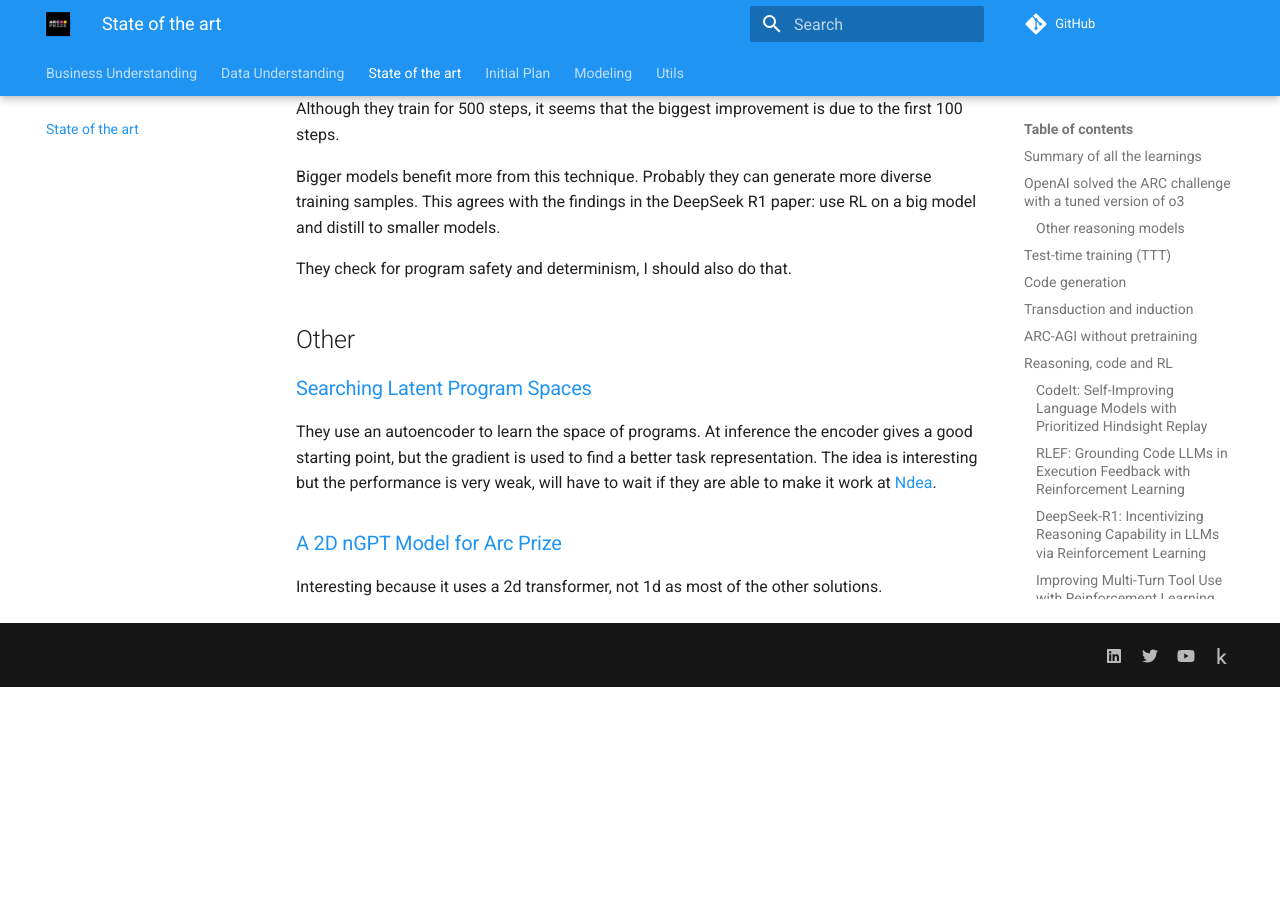
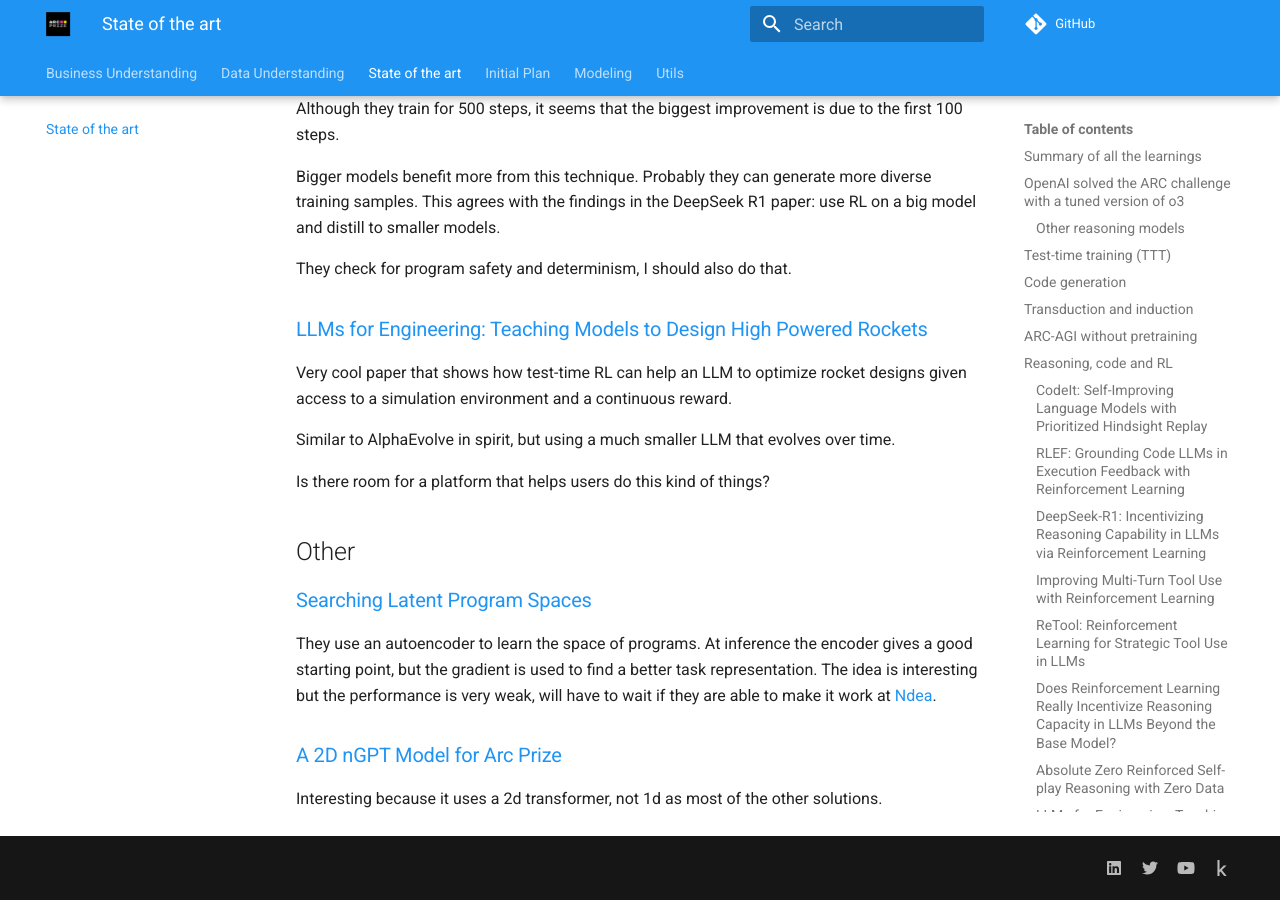
Before and after one commit to ironbar/arc25, an MkDocs documentation site: the page built from docs/03_State_of_the_art.md, in a window 1280 px wide and 900 px high, scrolled down 5782 px. Built offline with MkDocs 1.6.1 and Material for MkDocs 9.7.7, drawn with Linux system fonts in a browser that asks for light colours; comment, search, counter and statistics services are not loaded; before the commit the page ends 6469 px from its top, so only the background shows below that.

Commit message:
add new paper on LLMs for engineering and update GRPO parameters

```diff
--- a/docs/03_State_of_the_art.md
+++ b/docs/03_State_of_the_art.md
@@ -133,6 +133,14 @@ Bigger models benefit more from this technique. Probably they can generate more
 
 They check for program safety and determinism, I should also do that.
 
+### [LLMs for Engineering: Teaching Models to Design High Powered Rockets](https://arxiv.org/abs/2504.19394)
+
+Very cool paper that shows how test-time RL can help an LLM to optimize rocket designs given access to a simulation environment and a continuous reward.
+
+Similar to AlphaEvolve in spirit, but using a much smaller LLM that evolves over time.
+
+Is there room for a platform that helps users do this kind of things?
+
 ## Other
 
 ### [Searching Latent Program Spaces](https://arxiv.org/abs/2411.08706)
--- a/docs/modeling/Iteration_06_reinforcement_learning.md
+++ b/docs/modeling/Iteration_06_reinforcement_learning.md
@@ -32,6 +32,11 @@ I will be doing the experiments on the notebook [005_GRPO_exploration](../../not
 - temperature: 0.6
 - Train for 2000 steps
 
+#### [LLMs for Engineering: Teaching Models to Design High Powered Rockets](https://arxiv.org/abs/2504.19394)
+
+- Batch size 64
+- Qwen 2.5 7B
+
 ## Results
 
 After solving the problem with timeouts I'm going to set the maximum number of tokens to 768, solving the task with 25 squares needed less than 600 tokens. That will enforce the model to keep the functions short.
```
